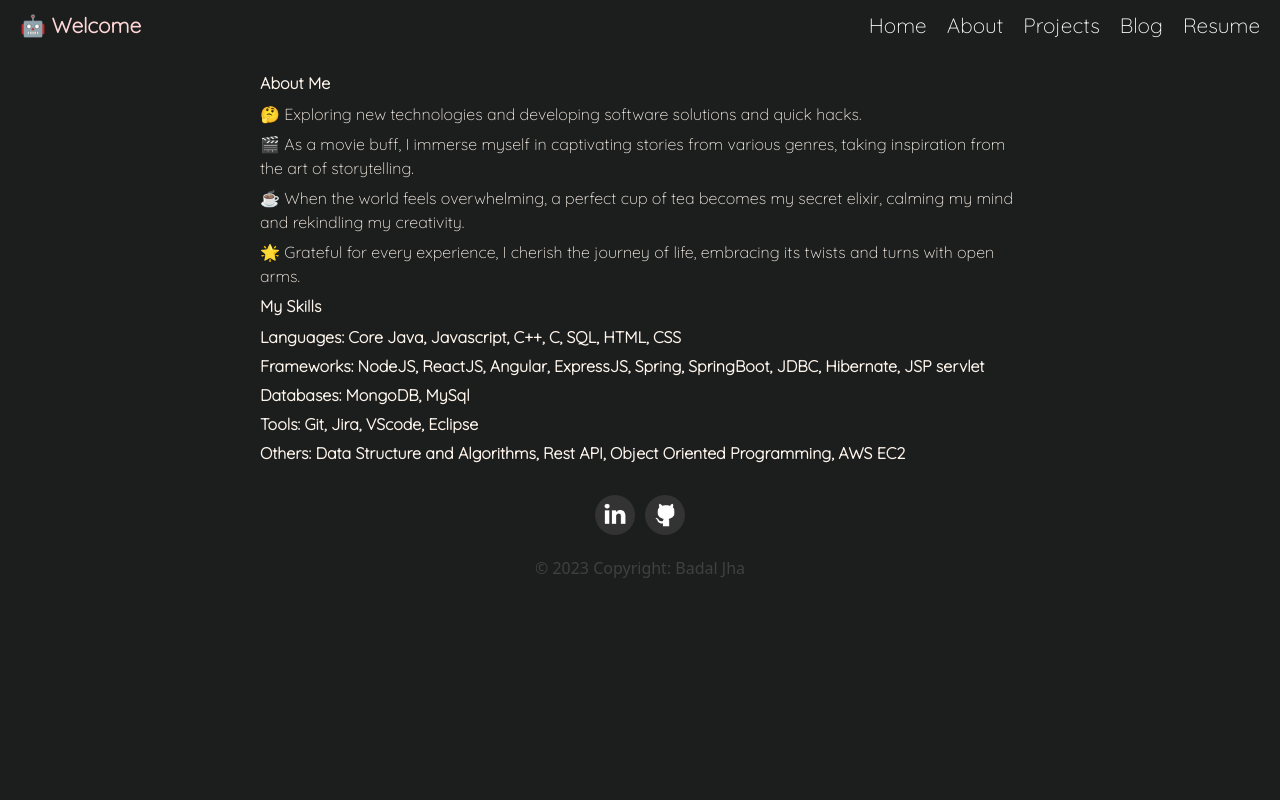
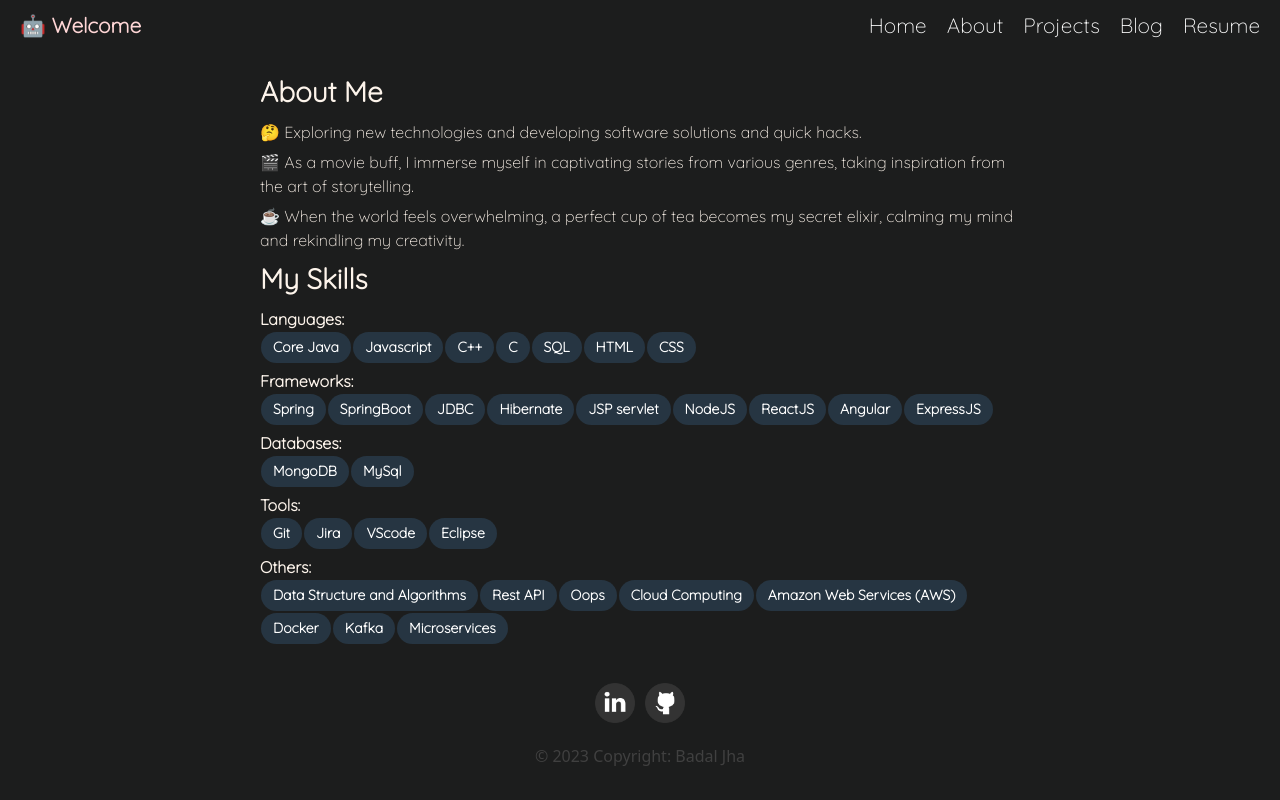
Before and after one commit to Badal-Jha/badal_jha, an Angular app: page /about in a window 1280 px wide. Built offline with nearby package versions, Linux system fonts and the light colour scheme; a web font is replaced by a local one.

Commit message:
projects added

```diff
--- a/angular.json
+++ b/angular.json
@@ -94,5 +94,8 @@
         }
       }
     }
+  },
+  "cli": {
+    "analytics": "6298bcae-8270-4549-84cc-6323f3d6bda4"
   }
 }
--- a/src/app/components/about/about.component.css
+++ b/src/app/components/about/about.component.css
@@ -6,11 +6,23 @@
     padding: 20px;
   font-family: 'quicksand', cursive;
   color: rgb(253, 244, 235);
+  height: 80%;
 
   }
+  .badge {
+    display: inline-block;
+    padding: 5px 12px;
+    margin: 1px;
+    background-color:  rgb(38, 53, 66);
+    color: #ffffff; /* White text */
+    font-size: 14px;
+    font-weight: bold;
+    border-radius: 20px;
+    text-align: center;
+}
 
   h2 {
-
+    font-size: 28px;
     font-weight: bold;
     margin-bottom: 7px;
   }
--- a/src/app/components/about/about.component.html
+++ b/src/app/components/about/about.component.html
@@ -11,16 +11,36 @@
       <p>🤔 Exploring new technologies and developing software solutions and quick hacks.</p>
        <p>🎬 As a movie buff, I immerse myself in captivating stories from various genres, taking inspiration from the art of storytelling.</p>
       <p>☕ When the world feels overwhelming, a perfect cup of tea becomes my secret elixir, calming my mind and rekindling my creativity.</p>
-      <p>🌟 Grateful for every experience, I cherish the journey of life, embracing its twists and turns with open arms.</p>
+
     </section>
     <section class="skills">
       <h2>My Skills</h2>
+
+
       <ul class="skills-list">
-        <li>Languages: Core Java, Javascript, C++, C, SQL, HTML, CSS</li>
-        <li>Frameworks: NodeJS, ReactJS, Angular, ExpressJS, Spring, SpringBoot, JDBC, Hibernate, JSP servlet</li>
-        <li>Databases: MongoDB, MySql</li>
-        <li>Tools: Git, Jira, VScode, Eclipse</li>
-        <li>Others: Data Structure and Algorithms, Rest API, Object Oriented Programming, AWS EC2</li>
-      </ul>
+        <li>
+            <h3>Languages:</h3>
+            <span class="badge">Core Java</span> <span class="badge">Javascript</span> <span class="badge">C++</span><span class="badge">C</span><span class="badge">SQL</span><span class="badge">HTML</span> <span class="badge">CSS</span>
+        </li>
+        <li>
+            <h3>Frameworks:</h3>
+            <span class="badge">Spring</span><span class="badge">SpringBoot</span><span class="badge">JDBC</span> <span class="badge">Hibernate</span><span class="badge">JSP servlet</span> <span class="badge">NodeJS</span> <span class="badge">ReactJS</span><span class="badge">Angular</span><span class="badge">ExpressJS</span>
+        </li>
+        <li>
+            <h3>Databases:</h3>
+            <span class="badge">MongoDB</span> <span class="badge">MySql</span>
+        </li>
+        <li>
+            <h3>Tools:</h3>
+            <span class="badge">Git</span> <span class="badge">Jira</span> <span class="badge">VScode</span> <span class="badge">Eclipse</span>
+        </li>
+        <li>
+            <h3>Others:</h3>
+            <span class="badge">Data Structure and Algorithms</span><span class="badge">Rest API</span> <span class="badge">Oops</span> <span class="badge">Cloud Computing</span><span class="badge">Amazon Web Services (AWS)</span><span class="badge">Docker</span><span class="badge">Kafka</span> <span class="badge">Microservices</span>
+        </li>
+    </ul>
+
+
+
     </section>
   </div>
--- a/src/app/components/header/header.component.html
+++ b/src/app/components/header/header.component.html
@@ -23,8 +23,8 @@
       <li><a routerLink="/" routerLinkActive="active">Home</a></li>
       <li><a routerLink="/about" routerLinkActive="active">About</a></li>
       <li><a routerLink="/projects" routerLinkActive="active">Projects</a></li>
-      <li><a href="#">Blog</a></li>
-      <li><a href="https://drive.google.com/file/d/19TVQWzqMcYLZv2yT-HQVHk_ulj9sD6mS/view">Resume</a></li>
+      <li><a href="https://badaljha.hashnode.dev/" target=”_blank”> Blog</a></li>
+      <li><a href="https://drive.google.com/file/d/1xsAyFFA0aIml5Wg9l5L5yk0VUNq9A8Zq/view?usp=sharing">Resume</a></li>
     </ul>
   </div>
  </div>
--- a/src/app/components/home/home.component.css
+++ b/src/app/components/home/home.component.css
@@ -1,7 +1,7 @@
 .container{
     display: flex;
     flex-direction: row;
-    height: 72%;
+    height: 80%;
 }
 .intro{
     color: rgb(255, 214, 214);
```
